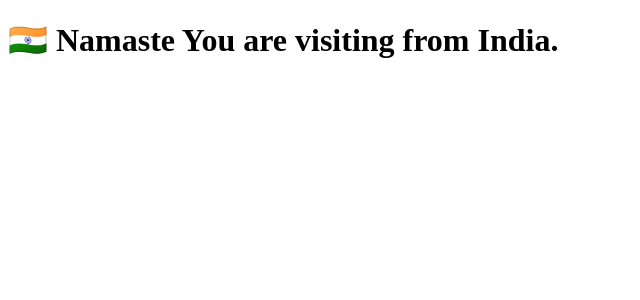
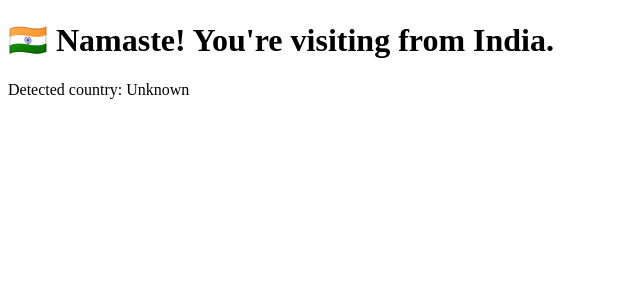
Before and after one commit to 11ShreyaK/middleware, a Next.js app: page /in in a window 1280 px wide. Shown: the top 300 px of the page, without its empty margins (0-640 px from the left). Built offline with nearby package versions, Linux system fonts and the light colour scheme.

Commit message:
Update in.tsx

```diff
--- a/pages/in.tsx
+++ b/pages/in.tsx
@@ -1,3 +1,13 @@
+import { useRouter } from 'next/router';
+
 export default function IndiaPage() {
-  return <h1>🇮🇳 Namaste You are visiting from India.</h1>;
+  const router = useRouter();
+  const country = router.query.country || 'Unknown';
+
+  return (
+    <div>
+      <h1>🇮🇳 Namaste! You're visiting from India.</h1>
+      <p>Detected country: {country}</p>
+    </div>
+  );
 }
```
